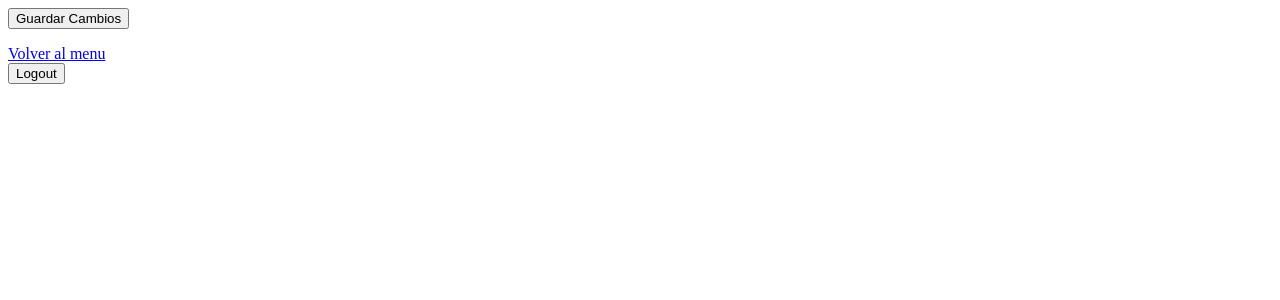
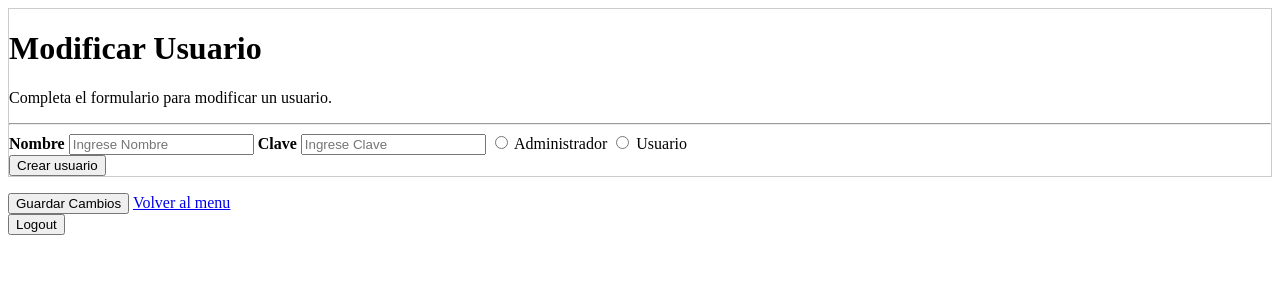
Before and after one commit to fisaguirre/Programacion_1_Trabajo_Final_Isaguirre, a PHP site: page /2018/administrador/usuarios/update_menu.php?usuario_id=1 in a window 1280 px wide. Shown: the top 300 px of the page. Run offline with PHP 8.4, Linux system fonts and the light colour scheme; the visitor is signed in with stand-in values (Sample User, id 1); data that the repository does not hold is empty.

Commit message:
estilo menu crud

```diff
--- a/admin/administrador/usuarios/update_menu.php
+++ b/admin/administrador/usuarios/update_menu.php
@@ -1,3 +1,10 @@
+<html>
+<head>
+<title></title>
+</head>
+<body>
+
+
 <?php session_start(); ?>
 
 <?php
@@ -6,14 +13,38 @@ if($_SESSION['admin']!=1){
   header('Location: ../../login.html');
 }
 ?>
-<html>
-<head>
-<title></title>
-</head>
-<body>
 
 
-    <form action="update.php" method="POST">
+<form action="update.php" method="POST" style="border:1px solid #ccc">
+  <div class="container">
+    <h1>Modificar Usuario</h1>
+    <p>Completa el formulario para modificar un usuario.</p>
+    <hr>
+
+    <label for="nombre"><b>Nombre</b></label>
+    <input type="text" placeholder="Ingrese Nombre" name="nombre" required>
+
+    <label for="clave"><b>Clave</b></label>
+    <input type="password" placeholder="Ingrese Clave" name="clave" required>
+
+    <label>
+        <input type="radio" name="rol" value="administrador">
+        <span>Administrador</span>
+    </label>
+
+    <label>
+    <input type="radio" name="rol" value="usuario">
+    <span>Usuario</span>
+    </label>
+
+    <div class="clearfix">
+    <button type="submit" class="signupbtn">Crear usuario</button>
+    </div>
+  </div>
+</form>
+
+
+
 
 <?php
 
--- a/admin/css/create.css
+++ b/admin/css/create.css
@@ -44,11 +44,6 @@ button:hover {
     background-color: #f44336;
 }
 
-/* Float cancel and signup buttons and add an equal width */
-.cancelbtn, .signupbtn {
-  float: left;
-  width: 50%;
-}
 
 /* Add padding to container elements */
 .container {
```
Also changed, not shown: admin/administrador/usuarios/menu_crud.php (+17 -14 lines), admin/administrador/usuarios/read.php (+11 -7 lines), admin/css/table_read.css (added, +23 -0 lines).
